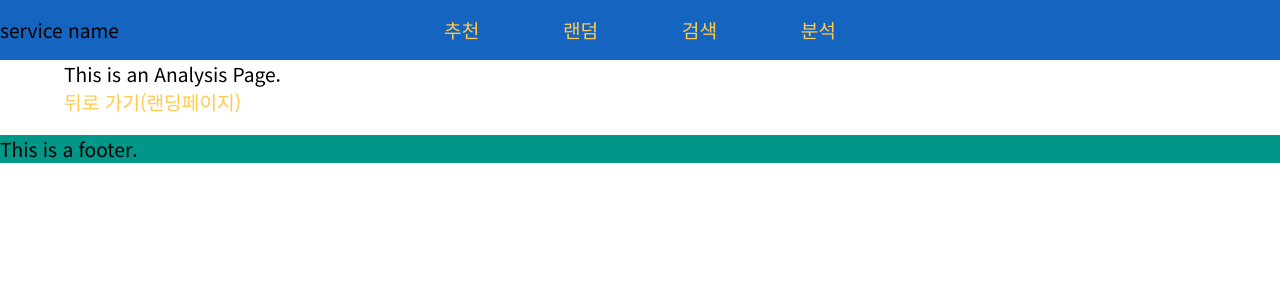
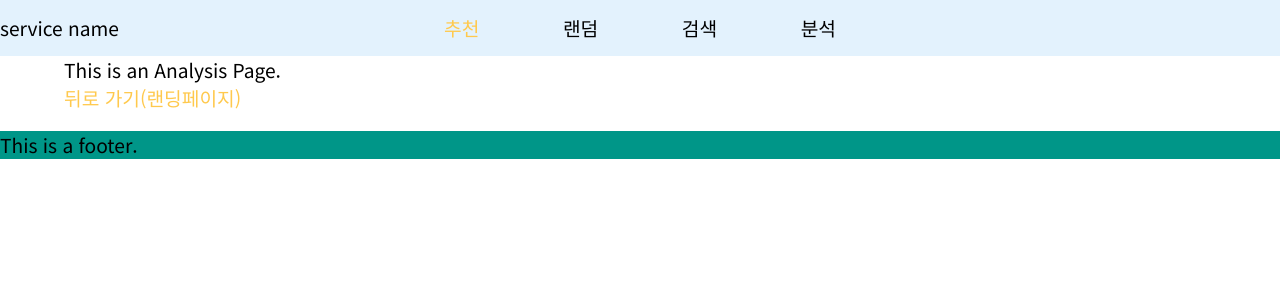
Before and after one commit to Algopulza/algopulza, a Next.js app in the folder frontend/: page /analysis in a window 1280 px wide. Shown: the top 300 px of the page. Built offline with nearby package versions, Linux system fonts and the light colour scheme.

Commit message:
S06P31A408-82 Feat: Navbar 선택 링크 색 전환 적용

```diff
--- a/frontend/components/common/NavBar.tsx
+++ b/frontend/components/common/NavBar.tsx
@@ -7,8 +7,8 @@ const Container = styled.section`
   display: grid;
   grid-template-columns: 30vw 40vw 30vw;
   align-items: center;
-  height: 60px;
-  background: #1565C0;
+  height: 7vh;
+  background: #E3F2FD;
 `
 
 const Pages = styled.div`
@@ -23,18 +23,20 @@ export type Route = {
 }
 
 export default function NavBar() {
+  const [isSelected, setIsSelected] = useState('/recommendation')
   const [routes, setRoutes] = useState<Route[]>([
     { name: '추천', path: '/recommendation' },
     { name: '랜덤', path: '/random' },
     { name: '검색', path: '/list' },
     { name: '분석', path: '/analysis' }
   ])
+  const onClick = (path: string) => setIsSelected(path)
 
   return (
     <Container>
       <ServiceName />
       <Pages>
-        {routes.map(route => <NavItem key={route.name} route={route} />)}
+        {routes.map(route => <NavItem key={route.name} route={route} isSelected={isSelected} onClick={onClick} />)}
       </Pages>
       <div />
     </Container>
--- a/frontend/components/common/navbar/NavItem.tsx
+++ b/frontend/components/common/navbar/NavItem.tsx
@@ -2,18 +2,33 @@ import { Route } from '../NavBar'
 import Link from 'next/link'
 import styled from 'styled-components'
 
-const Container = styled.section`
+const Text = styled.span<{ cond: boolean }>`
+  color: ${(props) => (props.cond ? "#FFC94D" : "#000000")};
 
+  &:hover {
+    color: #FFC94D;
+  }
 `
 
 type RouteProps = {
-  route: Route
+  route: Route,
+  isSelected: String,
+  onClick(path: string): void
 }
 
-export default function NavItem({ route }: RouteProps) {
+export default function NavItem({ route, isSelected, onClick }: RouteProps) {
   const { name, path } = route
 
   return (
-    <Link href={path}><a>{name}</a></Link>
+    <Link href={path}>
+      <a>
+        <Text
+          onClick={() => onClick(path)}
+          cond={isSelected == path ? true : false}
+        >
+          {name}
+        </Text>
+      </a>
+    </Link>
   )
 }
```
